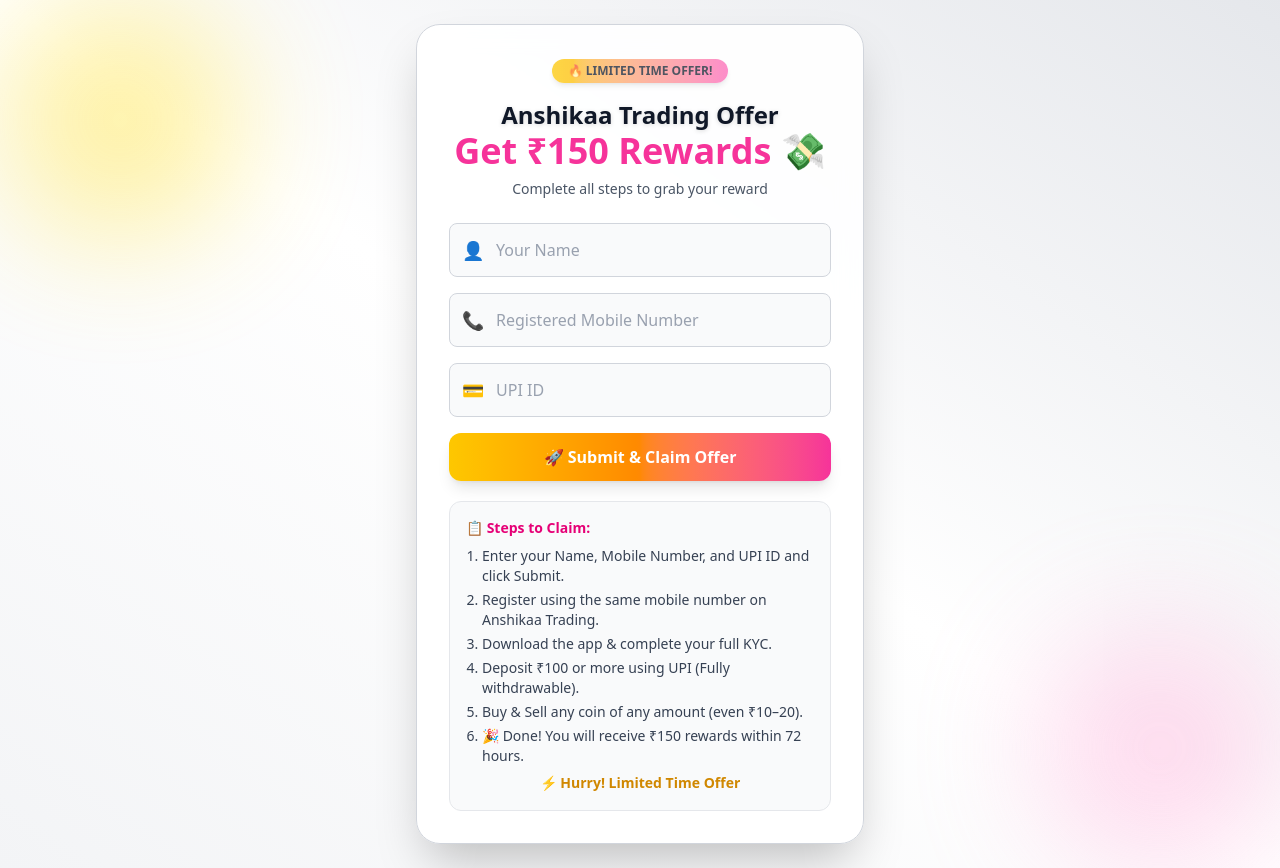
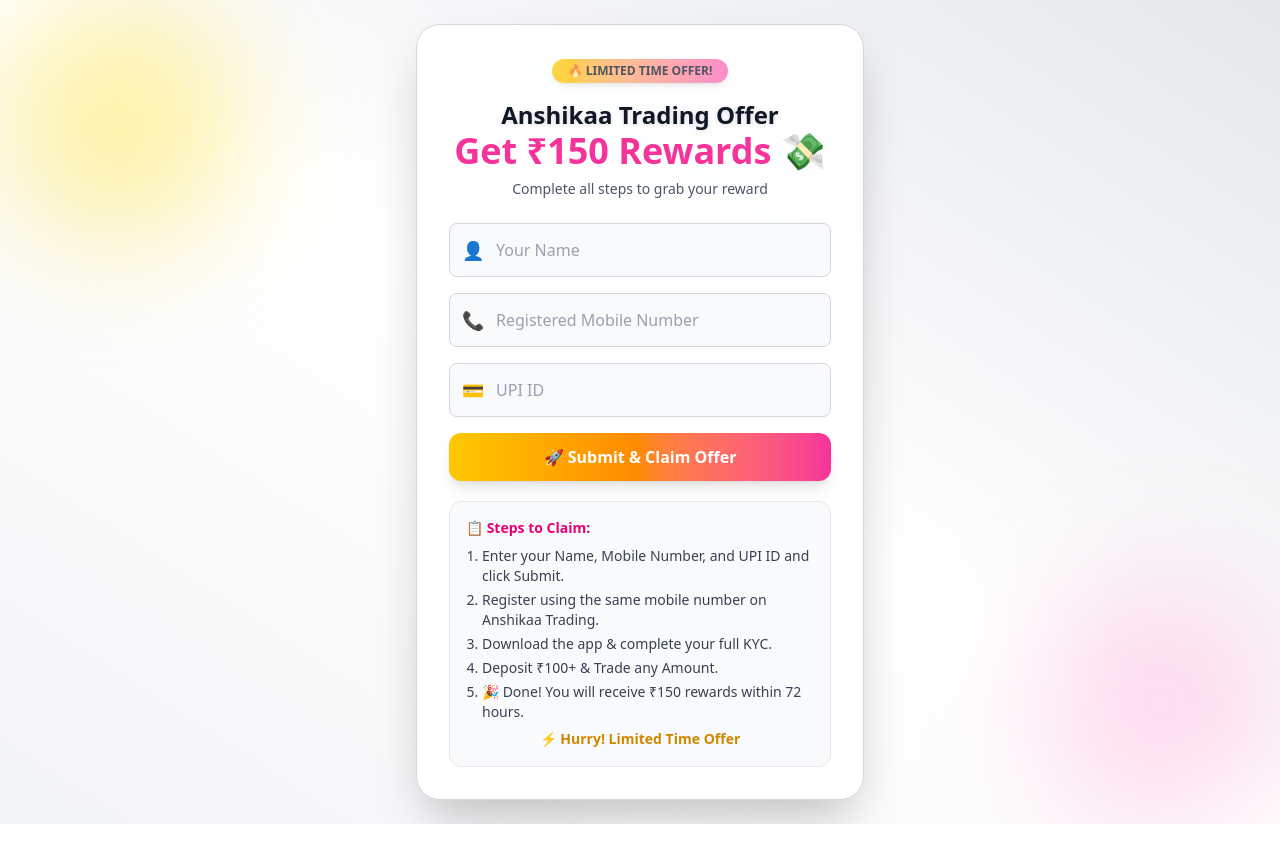
Before and after one commit to adi06112004/GWM-Campaign, a React (Vite) app: page /campaign5 in a window 1280 px wide. After the commit the page ends 824 px from the top, so only its background shows below. Built offline with nearby package versions, Linux system fonts and the light colour scheme.

Commit message:
Update campaign steps for clarity and conciseness

```diff
--- a/src/components/CampaignForm5.jsx
+++ b/src/components/CampaignForm5.jsx
@@ -11,8 +11,7 @@
       "Enter your Name, Mobile Number, and UPI ID and click Submit.",
       "Register using the same mobile number on Anshikaa Trading.",
       "Download the app & complete your full KYC.",
-      "Deposit ₹100 or more using UPI (Fully withdrawable).",
-      "Buy & Sell any coin of any amount (even ₹10–20).",
+      "Deposit ₹100+ & Trade any Amount.",
       "🎉 Done! You will receive ₹150 rewards within 72 hours."
     ]
   };
```
